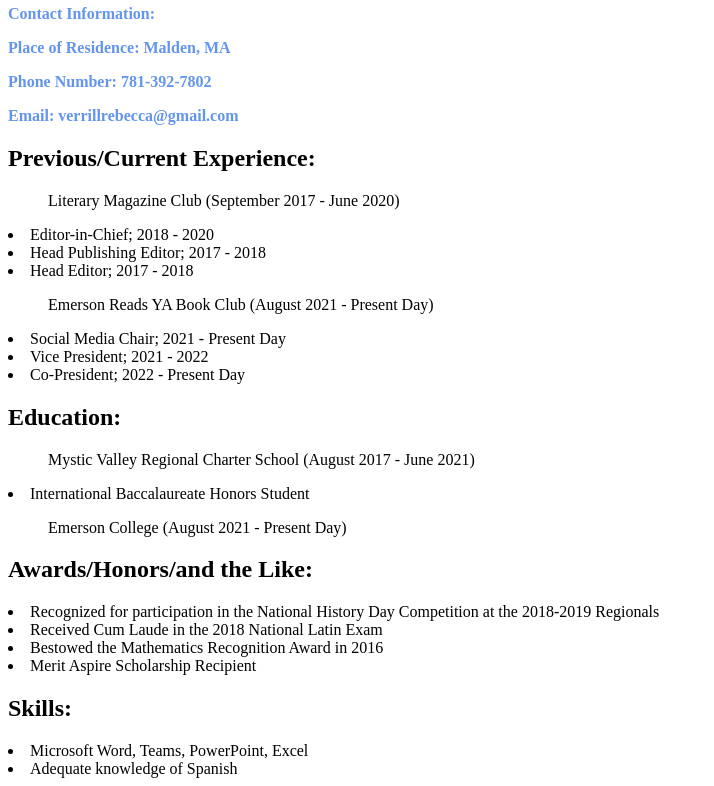
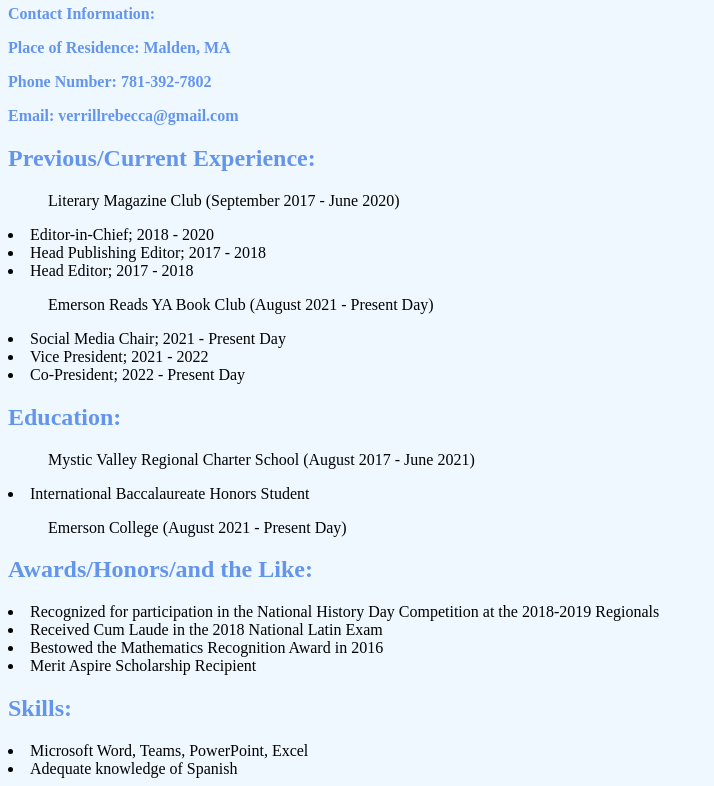
Before and after one commit to rebeccavrebeccav/rebeccavrebeccav.github.io, a plain HTML site: page index.html in a window 1280 px wide. Shown: the part 50-836 px from the top of the page, without its empty margins (0-714 px from the left). Drawn offline with Linux system fonts and the light colour scheme.

Commit message:
Update stylesheet.css

```diff
--- a/stylesheet.css
+++ b/stylesheet.css
@@ -1,8 +1,9 @@
-    body {
-    background-color: #F0F8FF
+body {
+    background-color: #F0F8FF;
+}
     h2 {
     color:#6495ED;
 }
     p {
-    color: #6495ED
+    color: #6495ED;
 }
```
